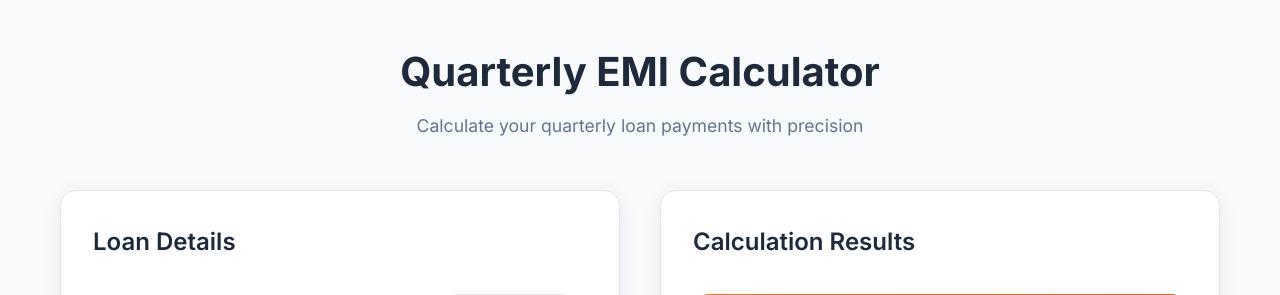
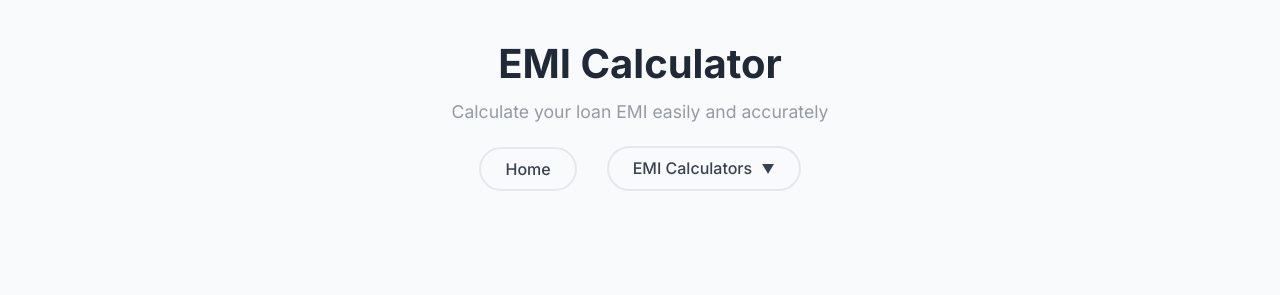
Before and after one commit to Invigo-Info/new-emi-calculators, a Python web app: template templates/quarterly_emi_calculator.html in a window 1280 px wide. Shown: the top 295 px of the page. Run offline with Jinja, Linux system fonts and the light colour scheme; the template is opened without the code that fills it, so the values that code supplies are empty.

Commit message:
Update quarterly_emi_calculator.html

```diff
--- a/templates/quarterly_emi_calculator.html
+++ b/templates/quarterly_emi_calculator.html
@@ -4,17 +4,14 @@
     <meta charset="UTF-8">
     <meta name="viewport" content="width=device-width, initial-scale=1.0">
     <title>Quarterly EMI Calculator</title>
+    <link rel="stylesheet" href="{{ url_for('static', filename='css/header_nav.css') }}">
     <link rel="stylesheet" href="{{ url_for('static', filename='css/quarterly_emi_style.css') }}">
     <link href="https://fonts.googleapis.com/css2?family=Inter:wght@300;400;500;600;700&display=swap" rel="stylesheet">
     <script src="https://cdn.jsdelivr.net/npm/chart.js"></script>
 </head>
 <body>
+    {% include 'header_nav_component.html' %}
     <div class="container">
-        <header class="header">
-            <h1>Quarterly EMI Calculator</h1>
-            <p>Calculate your quarterly loan payments with precision</p>
-        </header>
-
         <div class="calculator-wrapper">
             <!-- Left Panel - Loan Details -->
             <div class="loan-details-panel">
```
